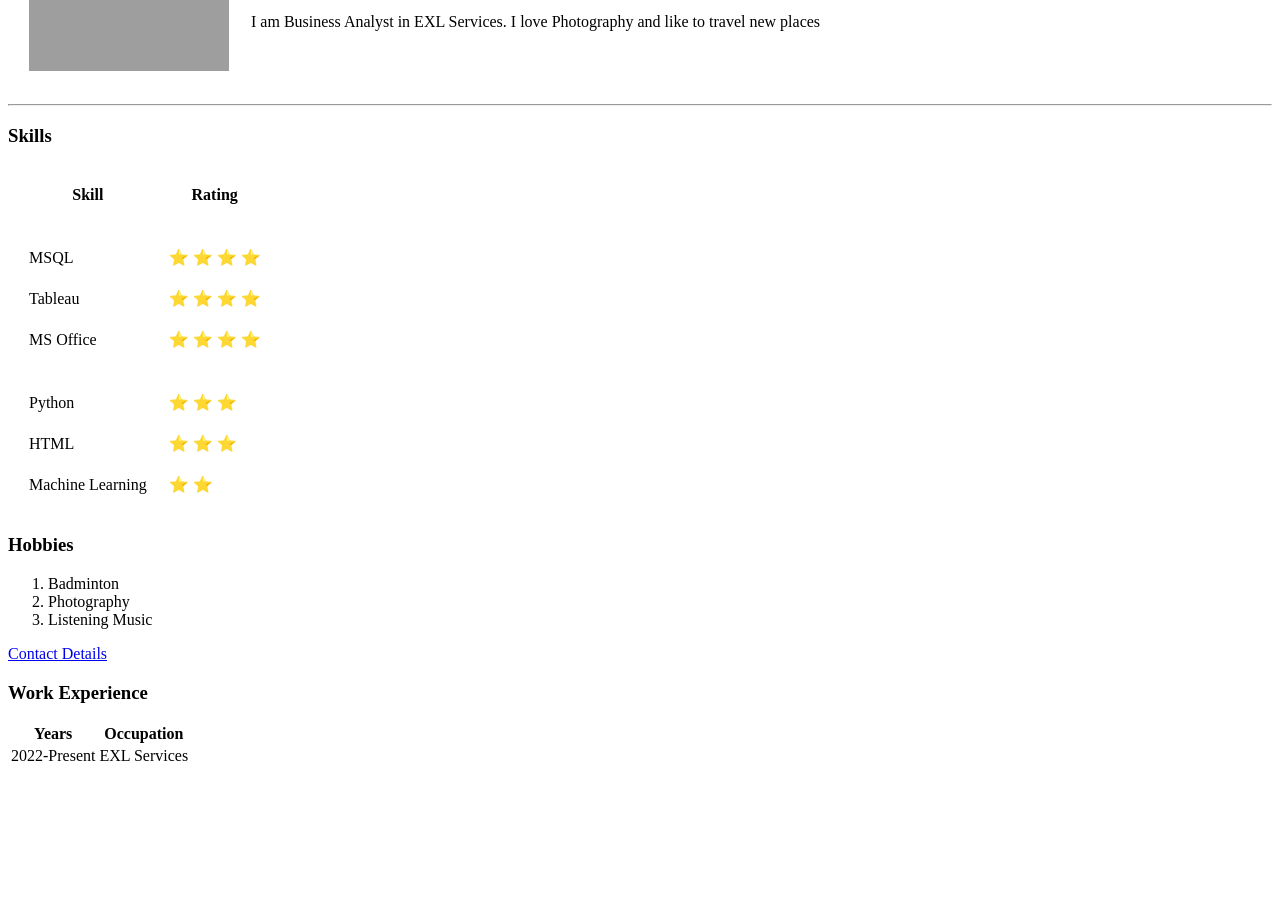
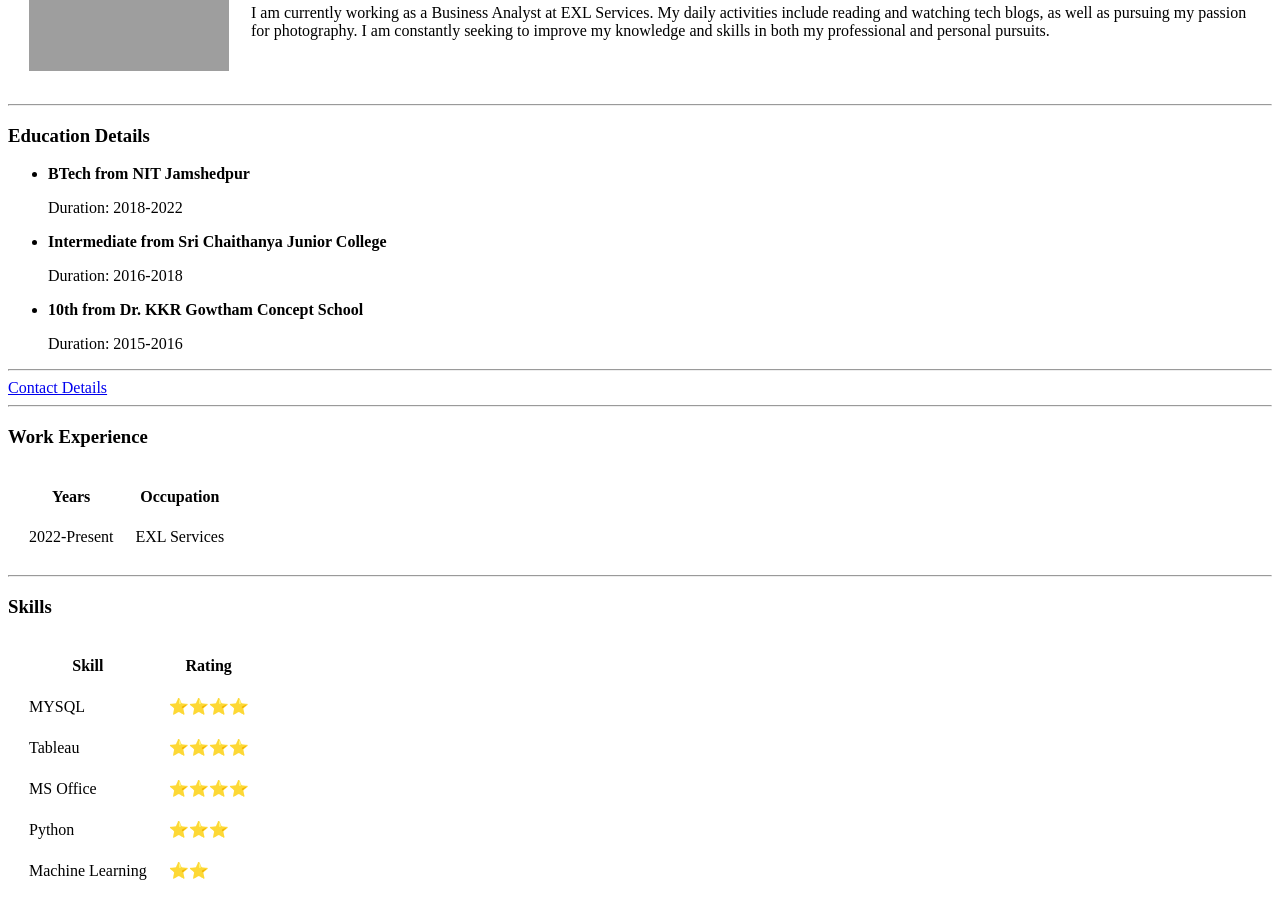
Before and after one commit to Jeshwanth2300/CV, a plain HTML site: page index.html in a window 1280 px wide. Shown: the part 158-1075 px from the top of the page. Before the commit the page ends 934 px from the top, so only its background shows below. Drawn offline with Linux system fonts and the light colour scheme; grey boxes are pictures that could not be loaded.

Commit message:
Add files via upload

```diff
--- a/index.html
+++ b/index.html
@@ -3,70 +3,43 @@
     <head>
         <meta charset="utf-8">
         <title> 👻 Jeshwanth's Personal Site</title>
+        <link rel="stylesheet" href="css/styles.css">
     </head>
+
     <body>
         <table cellspacing="20">
             <tr>
                 <td><img src="Jesh.png" width="200" height="200" alt="Jeshwanth Profile pic"></td>
                 <td><h1>Jeshwanth Mekala</h1>
                     <p><em>Working in <strong><a href="https://www.exlservice.com/">EXL Services</a></strong></em></p>
-                    <p>I am Business Analyst in EXL Services. I love Photography and like to travel new places</p>
+                    <p>I am currently working as a Business Analyst at EXL Services. My daily activities include reading and
+                        watching tech blogs, as well as pursuing my passion for photography.
+                        I am constantly seeking to improve my knowledge and skills in both my professional and personal pursuits.</p>
                 </td>
             </tr>
         </table>
 
      <hr>
-        <h3>Skills</h3>
-       <table cellspacing="20">
-        <thead>
-            <th>Skill</th>
-            <th>Rating</th>
-        </thead>
-        <tbody>
-            <tr>
-                <td>
-                    <tr>
-                        <td>MSQL</td>
-                        <td>⭐ ⭐ ⭐ ⭐ </td>
-                    </tr>
-                    <tr>
-                        <td>Tableau</td>
-                        <td>⭐ ⭐ ⭐ ⭐ </td>
-                    </tr>
-                    <tr>
-                        <td>MS Office</td>
-                        <td>⭐ ⭐ ⭐ ⭐ </td>
-                    </tr>
-
-                   </td>
-                <td>
-                    <tr>
-                        <td>Python</td>
-                        <td>⭐ ⭐ ⭐ </td>
-                    </tr>
-                    <tr>
-                        <td>HTML</td>
-                        <td>⭐ ⭐ ⭐ </td>
-                    </tr>
-                    <tr>
-                        <td>Machine Learning</td>
-                        <td>⭐ ⭐ </td>
-                    </tr>
-
-                   </td>
-            </tr>
-
-    </tbody>
-       </table>
-              <h3>Hobbies</h3>
-        <ol>
-            <li>Badminton</li>
-            <li>Photography</li>
-            <li>Listening Music</li>
-        </ol>
+     <h3>Education Details</h2>
+    <ul>
+      <li>
+        <p><strong>BTech from NIT Jamshedpur</strong></p>
+        <p>Duration: 2018-2022</p>
+      </li>
+      <li>
+        <p><strong>Intermediate from Sri Chaithanya Junior College</strong></p>
+        <p>Duration: 2016-2018</p>
+      </li>
+      <li>
+        <p><strong>10th from Dr. KKR Gowtham Concept School</strong></p>
+        <p>Duration: 2015-2016</p>
+      </li>
+    </ul>
+    <hr>
         <a href="contact.html">Contact Details</a>
+        <hr>
         <h3>Work Experience</h3>
-        <table>
+        <table cellspacing="20">
             <thead>
                 <th>Years</th>
                 <th>Occupation</th>
@@ -78,5 +51,42 @@
                 </tr>
             </tbody>
         </table>
+        <hr>
+        <h3>Skills</h3>
+       <table cellspacing="20">
+        <thead>
+            <th>Skill</th>
+            <th>Rating</th>
+        </thead>
+        <tbody>
+            <tr>
+                <td>MYSQL</td>
+                <td>⭐⭐⭐⭐</td>
+            </tr>
+            <tr>
+                <td>Tableau</td>
+                <td>⭐⭐⭐⭐</td>
+            </tr>
+            <tr>
+                <td>MS Office</td>
+                <td>⭐⭐⭐⭐</td>
+            </tr>
+            <tr>
+                <td>Python</td>
+                <td>⭐⭐⭐</td>
+            </tr>
+            <tr>
+                <td>Machine Learning</td>
+                <td>⭐⭐</td>
+            </tr>
+        </tbody>
+       </table>
+       <h3>Hobbies</h3>
+       <ol>
+           <li>Badminton</li>
+           <li>Photography</li>
+           <li>Listening Music</li>
+       </ol>
+
     </body>
 </html>
```
Also changed, not shown: contact.html (+4 -3 lines).
